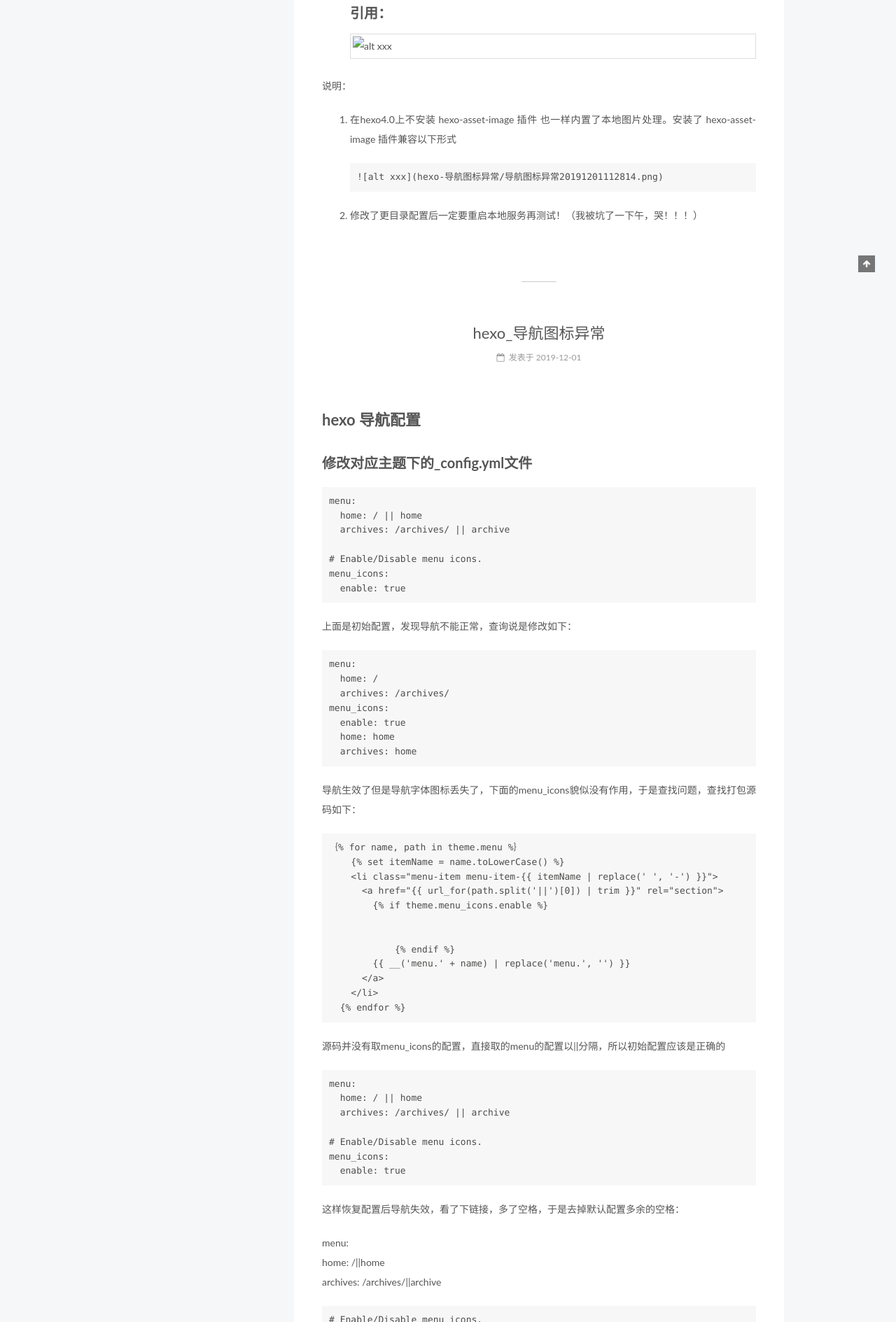
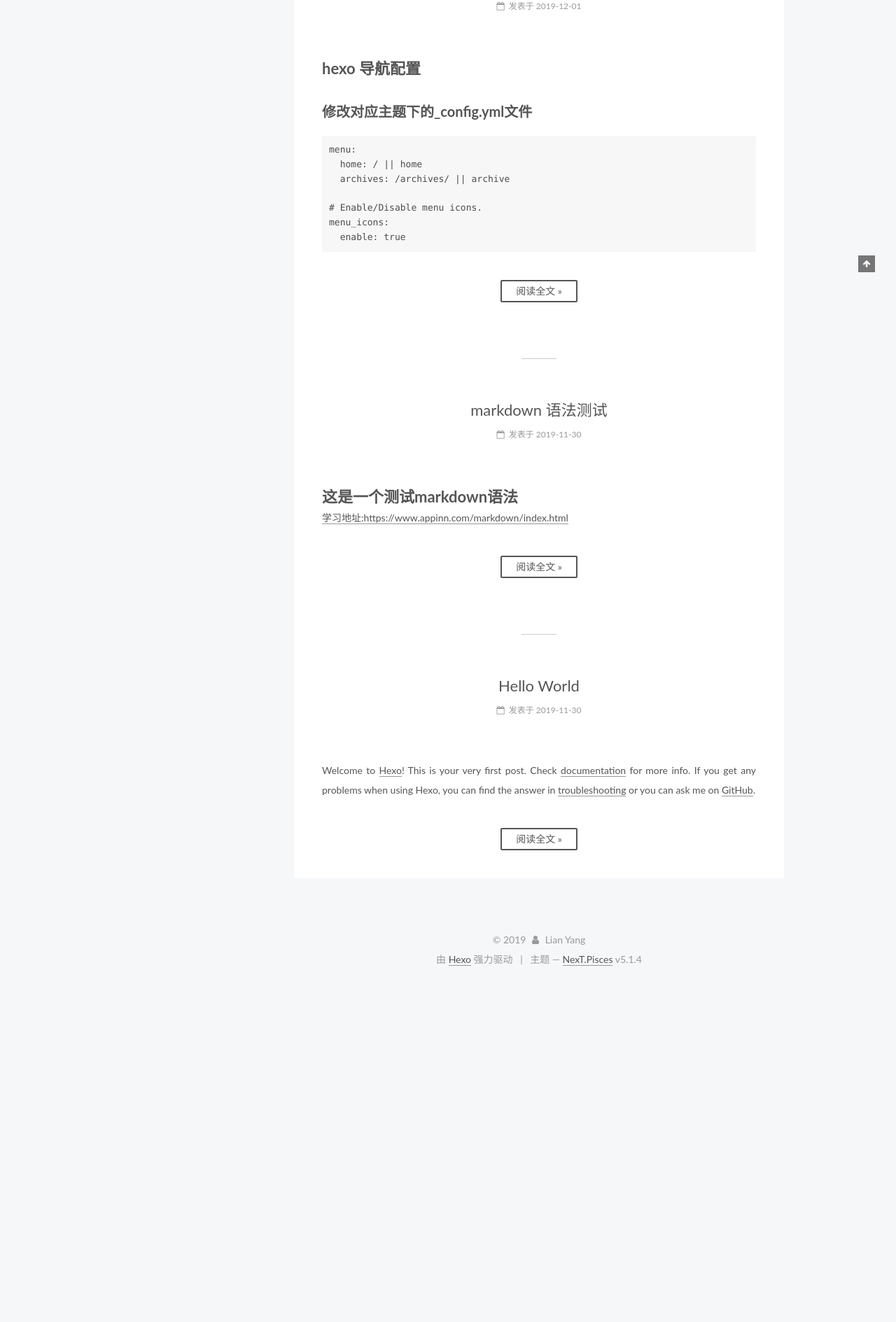
Before and after one commit to oulianyang/oulianyang.github.io, a plain HTML site: page index.html in a window 1280 px wide. Shown: the part 511-2400 px from the top of the page at 70% size. After the commit the page ends 1916 px from the top, so only its background shows below. Drawn offline with Linux system fonts and the light colour scheme.

Commit message:
Site updated: 2019-12-01 17:39:09

```diff
--- a/css/main.css
+++ b/css/main.css
@@ -1823,7 +1823,7 @@ pre .javascript .function {
   width: 4px;
   height: 4px;
   border-radius: 50%;
-  background: #7f30ff;
+  background: #ff8a82;
 }
 .links-of-blogroll {
   font-size: 13px;
--- a/index.html
+++ b/index.html
@@ -301,29 +301,17 @@
 
 
 
-            <h1 id="hexo4-0图片引用"><a href="#hexo4-0图片引用" class="headerlink" title="hexo4.0图片引用"></a>hexo4.0图片引用</h1><p>步骤</p>
-<ol>
-<li><p>在根目录下配置文件_config.yml 中 post_asset_folder:false改为true</p>
-</li>
-<li><p>npm install <a href="https://github.com/7ym0n/hexo-asset-image" target="_blank" rel="noopener">https://github.com/7ym0n/hexo-asset-image</a> –save</p>
-</li>
-<li><p>执行以上两步后在新建 hexo n  xxxx博客名 就会同时在当前目录生成一个 同名文件夹，将需要的图片放入其中</p>
-</li>
-<li><p>本地测试需要重启本地服务,清空缓存</p>
-<h2 id="引用："><a href="#引用：" class="headerlink" title="引用："></a>引用：</h2><p> <img src="%E5%AF%BC%E8%88%AA%E5%9B%BE%E6%A0%87%E5%BC%82%E5%B8%B820191201112814.png" alt="alt xxx"></p>
-
-
-</li>
-</ol>
-<p>说明：</p>
-<ol>
-<li><p>在hexo4.0上不安装 hexo-asset-image 插件 也一样内置了本地图片处理。安装了 hexo-asset-image 插件兼容以下形式</p>
-<pre><code>![alt xxx](hexo-导航图标异常/导航图标异常20191201112814.png)</code></pre></li>
-<li><p>修改了更目录配置后一定要重启本地服务再测试！（我被坑了一下午，哭！！！）</p>
-</li>
-</ol>
-
-
+          hexo4.0本地图片引用修改步骤
+在根目录下配置文件_config.yml 中 post_asset_folder:false改为true
+npm insta
+          ...
+          <!--noindex-->
+          <div class="post-button text-center">
+            <a class="btn" href="/2019/12/01/hexo-%E6%9C%AC%E5%9C%B0%E5%9B%BE%E7%89%87%E5%BC%95%E7%94%A8%E9%97%AE%E9%A2%98/#more" rel="contents">
+              阅读全文 &raquo;
+            </a>
+          </div>
+          <!--/noindex-->
 
 
     </div>
@@ -440,47 +428,20 @@
 
 
 
-
-            <h1 id="hexo-导航配置"><a href="#hexo-导航配置" class="headerlink" title="hexo 导航配置"></a>hexo 导航配置</h1><h2 id="修改对应主题下的-config-yml文件"><a href="#修改对应主题下的-config-yml文件" class="headerlink" title="修改对应主题下的_config.yml文件"></a>修改对应主题下的_config.yml文件</h2><pre><code>menu:
+          <h1 id="hexo-导航配置"><a href="#hexo-导航配置" class="headerlink" title="hexo 导航配置"></a>hexo 导航配置</h1><h2 id="修改对应主题下的-config-yml文件"><a href="#修改对应主题下的-config-yml文件" class="headerlink" title="修改对应主题下的_config.yml文件"></a>修改对应主题下的_config.yml文件</h2><pre><code>menu:
   home: / || home
   archives: /archives/ || archive
 
 # Enable/Disable menu icons.
 menu_icons:
-  enable: true</code></pre><p>上面是初始配置，发现导航不能正常，查询说是修改如下：</p>
-<pre><code>menu:
-  home: /
-  archives: /archives/
-menu_icons:
-  enable: true
-  home: home
-  archives: home</code></pre><p>导航生效了但是导航字体图标丢失了，下面的menu_icons貌似没有作用，于是查找问题，查找打包源码如下：</p>
-<pre><code>｛% for name, path in theme.menu %｝
-    {% set itemName = name.toLowerCase() %}
-    &lt;li class=&quot;menu-item menu-item-{{ itemName | replace(' ', '-') }}&quot;&gt;
-      &lt;a href=&quot;{{ url_for(path.split('||')[0]) | trim }}&quot; rel=&quot;section&quot;&gt;
-        {% if theme.menu_icons.enable %}
-              <i class="menu-item-icon fa fa-fw fa-{{ path.split('||')[1] | trim | default('question-circle') }}"></i> <br />
-            {% endif %}
-        {{ __('menu.' + name) | replace('menu.', '') }}
-      &lt;/a&gt;
-    &lt;/li&gt;
-  {% endfor %}</code></pre><p>  源码并没有取menu_icons的配置，直接取的menu的配置以||分隔，所以初始配置应该是正确的</p>
-<pre><code>menu:
-  home: / || home
-  archives: /archives/ || archive
-
-# Enable/Disable menu icons.
-menu_icons:
-  enable: true</code></pre><p>  这样恢复配置后导航失效，看了下链接，多了空格，于是去掉默认配置多余的空格：</p>
-<p>  menu:<br>      home: /||home<br>      archives: /archives/||archive</p>
-<pre><code># Enable/Disable menu icons.
-menu_icons:
-  enable: true</code></pre><p>  好这下正常了</p>
-<p>  <img src="hexo-%E5%AF%BC%E8%88%AA%E5%9B%BE%E6%A0%87%E5%BC%82%E5%B8%B8/%E5%AF%BC%E8%88%AA%E5%9B%BE%E6%A0%87%E5%BC%82%E5%B8%B820191201112814.png" alt="alt xxx"></p>
-<p>  <img src="%E5%AF%BC%E8%88%AA%E5%9B%BE%E6%A0%87%E5%BC%82%E5%B8%B820191201112814.png" alt="alt xxx"></p>
-  <img src="/2019/12/01/hexo-%E5%AF%BC%E8%88%AA%E5%9B%BE%E6%A0%87%E5%BC%82%E5%B8%B8/%E5%AF%BC%E8%88%AA%E5%9B%BE%E6%A0%87%E5%BC%82%E5%B8%B820191201112814.png" class="" title="This is an example image">
-
+  enable: true</code></pre>
+          <!--noindex-->
+          <div class="post-button text-center">
+            <a class="btn" href="/2019/12/01/hexo-%E5%AF%BC%E8%88%AA%E5%9B%BE%E6%A0%87%E5%BC%82%E5%B8%B8/#more" rel="contents">
+              阅读全文 &raquo;
+            </a>
+          </div>
+          <!--/noindex-->
 
 
     </div>
```
Also changed, not shown: 2019/11/30/markdown语法记录/index.html (+1 -1 lines), 2019/12/01/hexo-导航图标异常/index.html (+7 -11 lines), 2019/12/01/hexo-本地图片引用问题/index.html (+13 -19 lines), 2019/12/01/hexo-本地图片引用问题/图片引用.png (added).
